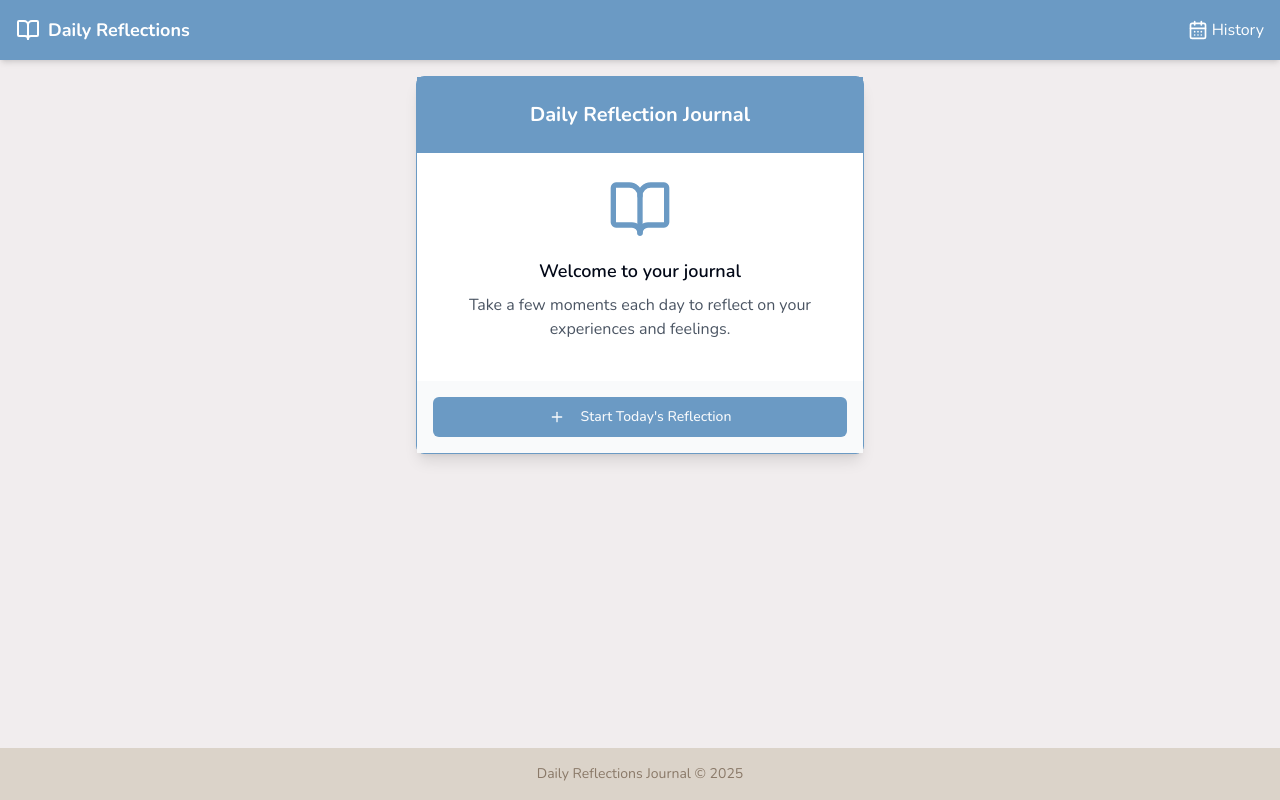
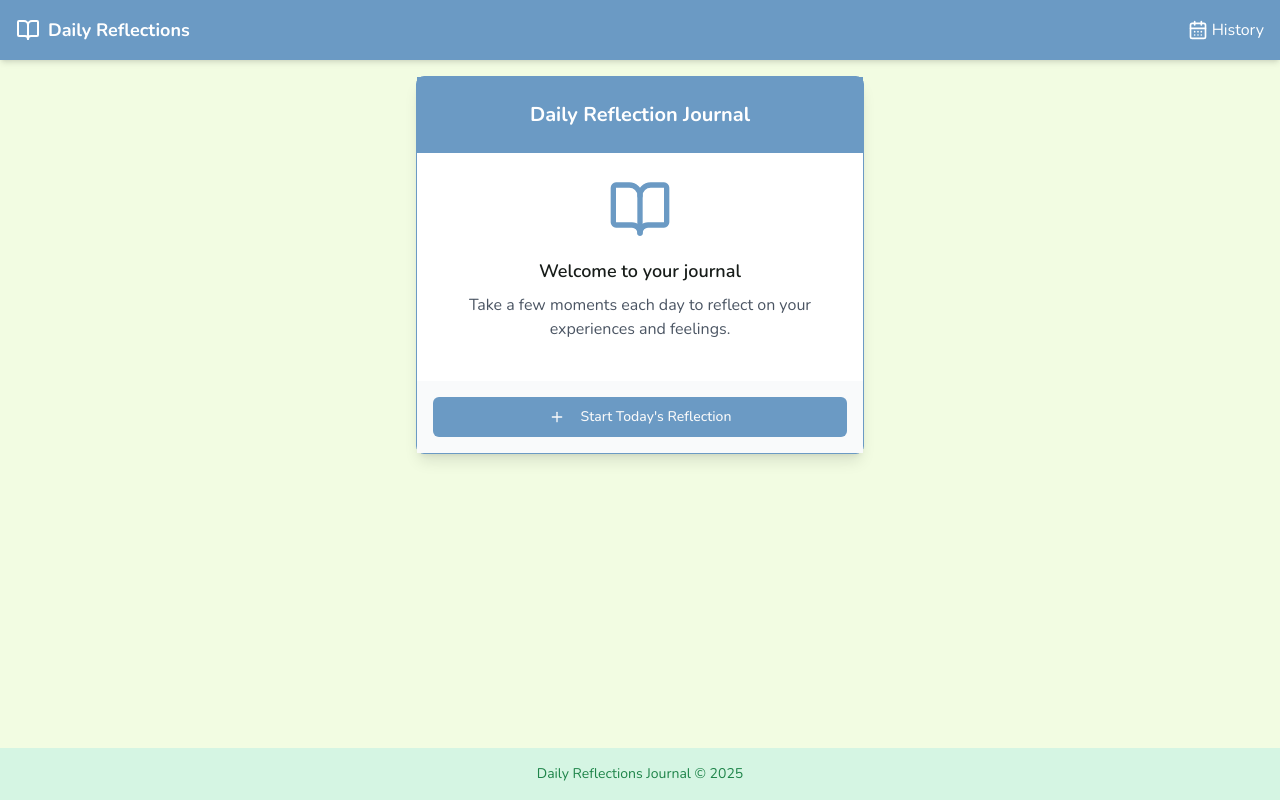
Before and after one commit to abzurdo/daily-reflections-keeper, a React (Vite) app: page / in a window 1280 px wide. Built offline with nearby package versions, Linux system fonts and the light colour scheme.

Commit message:
Refactor: Change app color to green

```diff
--- a/src/index.css
+++ b/src/index.css
@@ -1,3 +1,4 @@
+
 @import url('https://fonts.googleapis.com/css2?family=Nunito:wght@300;400;500;600;700&display=swap');
 
 @tailwind base;
@@ -6,33 +7,33 @@
 
 @layer base {
   :root {
-    --background: 210 40% 98%;
-    --foreground: 222.2 84% 4.9%;
+    --background: 140 50% 95%;
+    --foreground: 140 10% 10%;
 
-    --card: 0 0% 100%;
-    --card-foreground: 222.2 84% 4.9%;
+    --card: 140 50% 98%;
+    --card-foreground: 140 10% 10%;
 
-    --popover: 0 0% 100%;
-    --popover-foreground: 222.2 84% 4.9%;
+    --popover: 140 50% 98%;
+    --popover-foreground: 140 10% 10%;
 
-    --primary: 210 100% 50%;
-    --primary-foreground: 210 40% 98%;
+    --primary: 140 70% 40%;
+    --primary-foreground: 0 0% 98%;
 
-    --secondary: 210 40% 96.1%;
-    --secondary-foreground: 222.2 47.4% 11.2%;
+    --secondary: 140 50% 80%;
+    --secondary-foreground: 140 10% 10%;
 
-    --muted: 210 40% 96.1%;
-    --muted-foreground: 215.4 16.3% 46.9%;
+    --muted: 140 50% 90%;
+    --muted-foreground: 140 20% 30%;
 
-    --accent: 210 40% 96.1%;
-    --accent-foreground: 222.2 47.4% 11.2%;
+    --accent: 140 50% 85%;
+    --accent-foreground: 140 10% 10%;
 
     --destructive: 0 84.2% 60.2%;
     --destructive-foreground: 210 40% 98%;
 
-    --border: 214.3 31.8% 91.4%;
-    --input: 214.3 31.8% 91.4%;
-    --ring: 222.2 84% 4.9%;
+    --border: 140 30% 80%;
+    --input: 140 30% 80%;
+    --ring: 140 50% 40%;
 
     --radius: 0.5rem;
   }
--- a/tailwind.config.ts
+++ b/tailwind.config.ts
@@ -12,66 +12,71 @@ export default {
   theme: {
     container: {
       center: true,
-			padding: '2rem',
+      padding: "2rem",
       screens: {
-				'2xl': '1400px'
+        "2xl": "1400px",
+      },
+    },
+    extend: {
+      colors: {
+        border: "hsl(var(--border))",
+        input: "hsl(var(--input))",
+        ring: "hsl(var(--ring))",
+        background: "hsl(140 50% 95%)",
+        foreground: "hsl(140 10% 10%)",
+        primary: {
+          DEFAULT: "hsl(140 70% 40%)",
+          foreground: "hsl(0 0% 98%)"
+        },
+        secondary: {
+          DEFAULT: "hsl(140 50% 80%)",
+          foreground: "hsl(140 10% 10%)"
+        },
+        destructive: {
+          DEFAULT: "hsl(var(--destructive))",
+          foreground: "hsl(var(--destructive-foreground))"
+        },
+        muted: {
+          DEFAULT: "hsl(var(--muted))",
+          foreground: "hsl(var(--muted-foreground))"
+        },
+        accent: {
+          DEFAULT: "hsl(var(--accent))",
+          foreground: "hsl(var(--accent-foreground))"
+        },
+        popover: {
+          DEFAULT: "hsl(var(--popover))",
+          foreground: "hsl(var(--popover-foreground))"
+        },
+        card: {
+          DEFAULT: "hsl(var(--card))",
+          foreground: "hsl(var(--card-foreground))"
+        },
+        sidebar: {
+          DEFAULT: "hsl(var(--sidebar-background))",
+          foreground: "hsl(var(--sidebar-foreground))",
+          primary: "hsl(var(--sidebar-primary))",
+          'primary-foreground': "hsl(var(--sidebar-primary-foreground))",
+          accent: "hsl(var(--sidebar-accent))",
+          'accent-foreground': "hsl(var(--sidebar-accent-foreground))",
+          border: "hsl(var(--sidebar-border))",
+          ring: "hsl(var(--sidebar-ring))"
+        },
+        journal: {
+          blue: "#6B9AC4",
+          'light-blue': "#97C4D8",
+          cream: "#F1EDEE",
+          sand: "#DBD3C9",
+          brown: "#8A7968",
+          green: "#2ECC71",
+          "light-green": "#A9DFBF",
+          cream: "#F2FCE2",
+          sand: "#D5F5E3",
+          brown: "#1E8449"
         }
       },
-		extend: {
       fontFamily: {
         nunito: ['Nunito', 'sans-serif'],
-			},
-			colors: {
-				border: 'hsl(var(--border))',
-				input: 'hsl(var(--input))',
-				ring: 'hsl(var(--ring))',
-				background: 'hsl(var(--background))',
-				foreground: 'hsl(var(--foreground))',
-				primary: {
-					DEFAULT: 'hsl(var(--primary))',
-					foreground: 'hsl(var(--primary-foreground))'
-				},
-				secondary: {
-					DEFAULT: 'hsl(var(--secondary))',
-					foreground: 'hsl(var(--secondary-foreground))'
-				},
-				destructive: {
-					DEFAULT: 'hsl(var(--destructive))',
-					foreground: 'hsl(var(--destructive-foreground))'
-				},
-				muted: {
-					DEFAULT: 'hsl(var(--muted))',
-					foreground: 'hsl(var(--muted-foreground))'
-				},
-				accent: {
-					DEFAULT: 'hsl(var(--accent))',
-					foreground: 'hsl(var(--accent-foreground))'
-				},
-				popover: {
-					DEFAULT: 'hsl(var(--popover))',
-					foreground: 'hsl(var(--popover-foreground))'
-				},
-				card: {
-					DEFAULT: 'hsl(var(--card))',
-					foreground: 'hsl(var(--card-foreground))'
-				},
-				sidebar: {
-					DEFAULT: 'hsl(var(--sidebar-background))',
-					foreground: 'hsl(var(--sidebar-foreground))',
-					primary: 'hsl(var(--sidebar-primary))',
-					'primary-foreground': 'hsl(var(--sidebar-primary-foreground))',
-					accent: 'hsl(var(--sidebar-accent))',
-					'accent-foreground': 'hsl(var(--sidebar-accent-foreground))',
-					border: 'hsl(var(--sidebar-border))',
-					ring: 'hsl(var(--sidebar-ring))'
-				},
-				journal: {
-					blue: '#6B9AC4',
-					'light-blue': '#97C4D8',
-					cream: '#F1EDEE',
-					sand: '#DBD3C9',
-					brown: '#8A7968'
-				}
       },
       borderRadius: {
         lg: 'var(--radius)',
```
Lines whose indentation alone changed are shown as unchanged.
